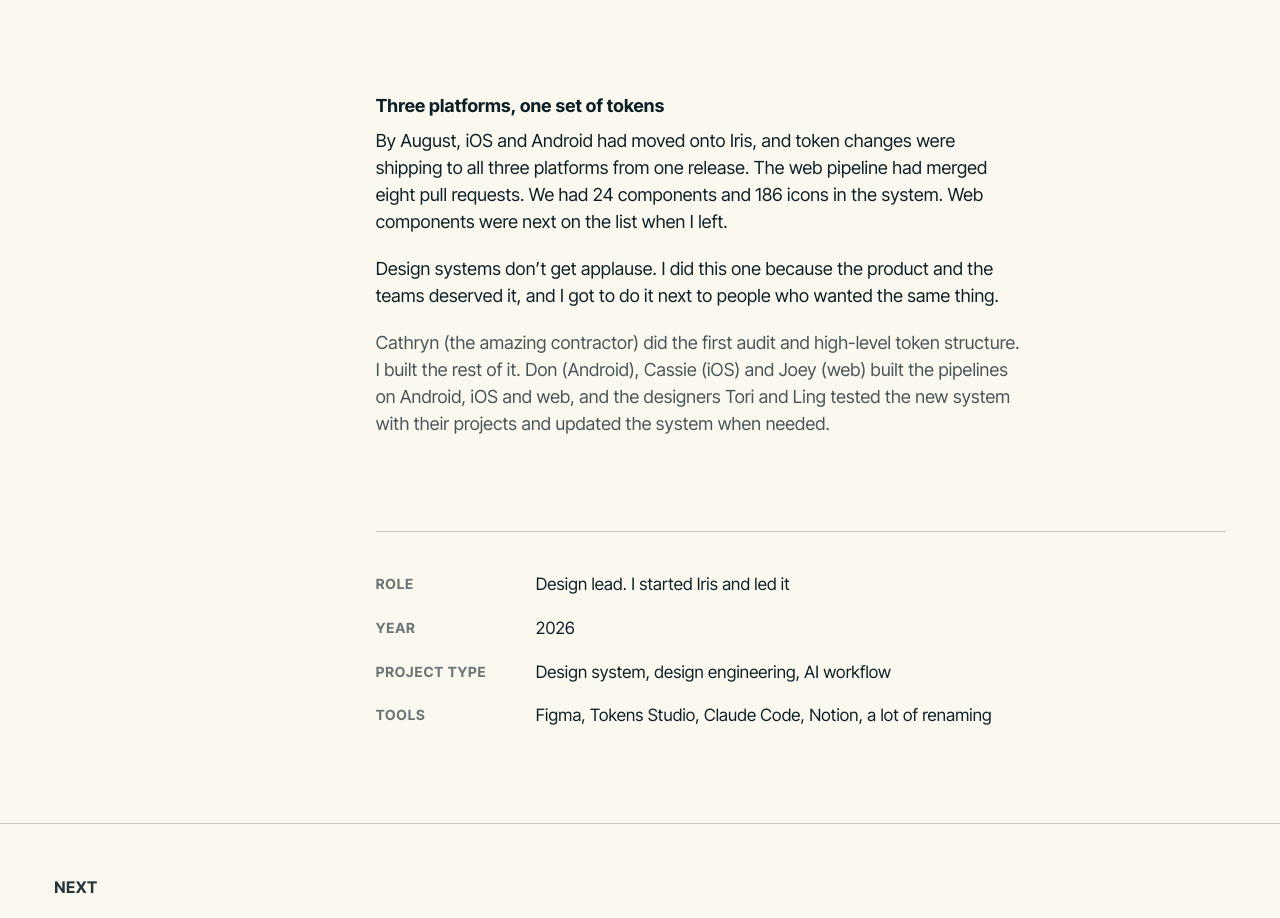
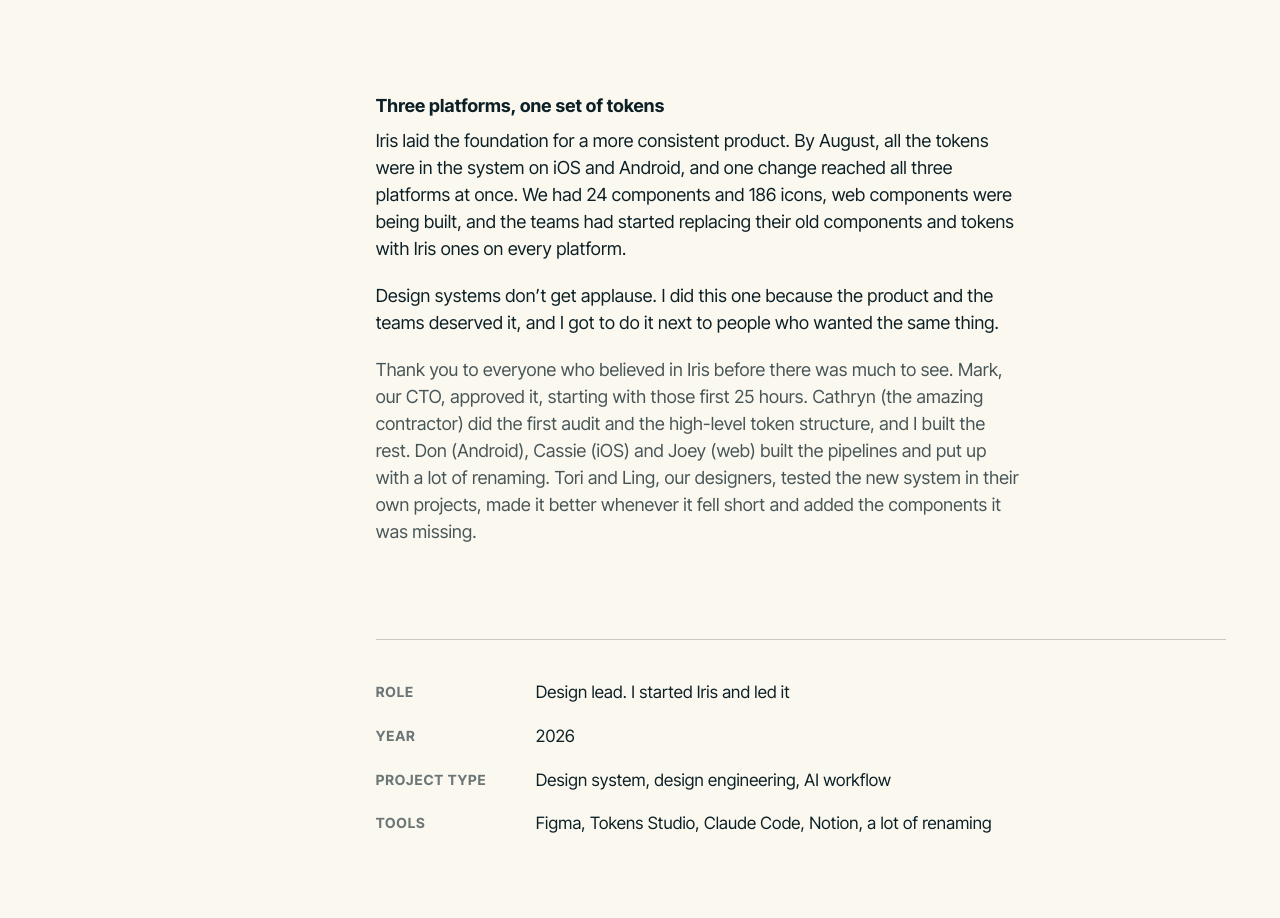
Before and after one commit to annalogofdesign/annaskopenko.com, a plain HTML site: page work/iris.html in a window 1280 px wide. Shown: the part 5272-6190 px from the top of the page. Drawn offline with Linux system fonts and the light colour scheme.

Commit message:
Iris: warmer ending and credits
Co-Authored-By: Claude Opus 5.5 <noreply@anthropic.com>

```diff
--- a/work/iris.html
+++ b/work/iris.html
@@ -109,9 +109,9 @@
       <section class="cs-section" id="three-platforms-one-set-of-tokens" aria-labelledby="three-platforms-one-set-of-tokens-title">
         <div class="cs-prose">
           <h2 class="cs-h" id="three-platforms-one-set-of-tokens-title">Three platforms, one set of tokens</h2>
-          <p>By August, iOS and Android had moved onto Iris, and token changes were shipping to all three platforms from one release. The web pipeline had merged eight pull requests. We had 24 components and 186 icons in the system. Web components were next on the list when I left.</p>
+          <p>Iris laid the foundation for a more consistent product. By August, all the tokens were in the system on iOS and Android, and one change reached all three platforms at once. We had 24 components and 186 icons, web components were being built, and the teams had started replacing their old components and tokens with Iris ones on every platform.</p>
           <p>Design systems don’t get applause. I did this one because the product and the teams deserved it, and I got to do it next to people who wanted the same thing.</p>
-          <p class="cs-credits">Cathryn (the amazing contractor) did the first audit and high-level token structure. I built the rest of it. Don (Android), Cassie (iOS) and Joey (web) built the pipelines on Android, iOS and web, and the designers Tori and Ling tested the new system with their projects and updated the system when needed.</p>
+          <p class="cs-credits">Thank you to everyone who believed in Iris before there was much to see. Mark, our CTO, approved it, starting with those first 25 hours. Cathryn (the amazing contractor) did the first audit and the high-level token structure, and I built the rest. Don (Android), Cassie (iOS) and Joey (web) built the pipelines and put up with a lot of renaming. Tori and Ling, our designers, tested the new system in their own projects, made it better whenever it fell short and added the components it was missing.</p>
         </div>
       </section>
 
```
